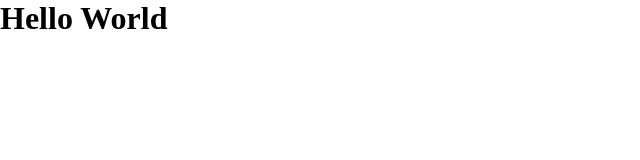
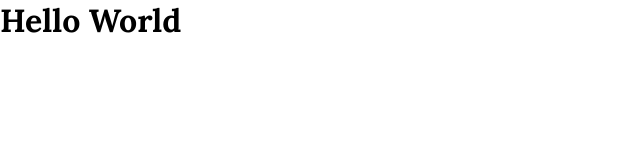
Before and after one commit to JessyeKessia/Anary-Nyn, an Angular app: page / in a window 1280 px wide. Shown: the top 160 px of the page, without its empty margins (0-640 px from the left). Built offline with nearby package versions, Linux system fonts and the light colour scheme.

Commit message:
adicionando fontes

```diff
--- a/src/index.html
+++ b/src/index.html
@@ -1,11 +1,17 @@
-<!doctype html>
+<!DOCTYPE html>
 <html lang="en">
   <head>
-  <meta charset="utf-8">
+    <meta charset="utf-8" />
     <title>AnaryNyn</title>
-  <base href="/">
-  <meta name="viewport" content="width=device-width, initial-scale=1">
-  <link rel="icon" type="image/x-icon" href="favicon.ico">
+    <base href="/" />
+    <meta name="viewport" content="width=device-width, initial-scale=1" />
+    <link rel="preconnect" href="https://fonts.googleapis.com" />
+    <link rel="preconnect" href="https://fonts.gstatic.com" crossorigin />
+    <link
+      href="https://fonts.googleapis.com/css2?family=Inter:wght@400;500;600;700&family=Lora:wght@400;500;600;700&display=swap"
+      rel="stylesheet"
+    />
+    <link rel="icon" type="image/x-icon" href="favicon.ico" />
   </head>
   <body>
     <app-root></app-root>
--- a/src/styles.css
+++ b/src/styles.css
@@ -2,14 +2,22 @@
   margin: 0;
   padding: 0;
   box-sizing: border-box;
+  font-family: "Inter", sans-serif;
+}
+
+h1,
+h2,
+h3,
+h4 {
+  font-family: "Lora", serif;
 }
 
 :root {
-  --yellow: #D2D904;
-  --green-primary: #83A603;
-  --green-secondary: #5A7302;
-  --red-alert: #AE2323;
+  --yellow: #d2d904;
+  --green-primary: #83a603;
+  --green-secondary: #5a7302;
+  --red-alert: #ae2323;
   --gray-primary: #686868;
-  --gray-secondary: #D9D9D9;
-  --blur: rgba(0, 0, 0, 0.40);
+  --gray-secondary: #d9d9d9;
+  --blur: rgba(0, 0, 0, 0.4);
 }
```
Lines whose indentation alone changed are shown as unchanged.
